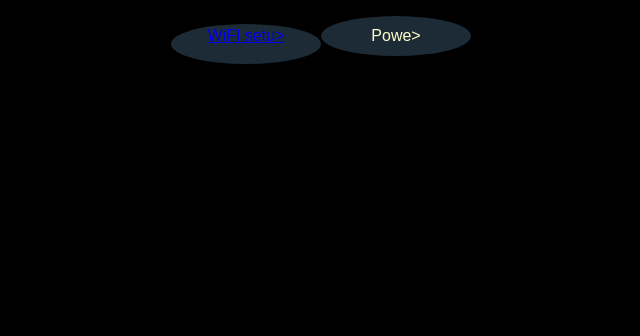
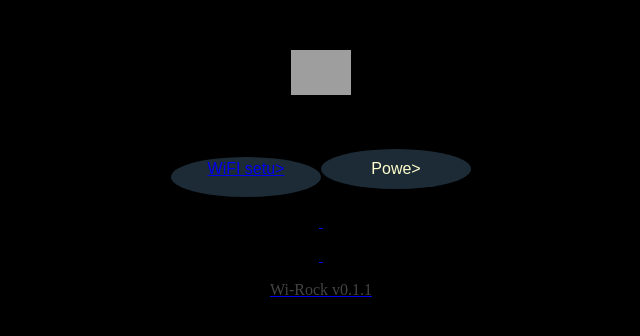
Before and after one commit to McDaisy/Wi-Rock, a Flask app: page / in a window 1280 px wide. Shown: the top 336 px of the page, without its empty margins (319-959 px from the left). Run offline with Flask 3, Linux system fonts and the light colour scheme; grey boxes are pictures that could not be loaded.

Commit message:
Update layout.html

```diff
--- a/root/web/templates/layout.html
+++ b/root/web/templates/layout.html
@@ -8,7 +8,13 @@
     <title>G2Link Setup</title>
   </head>
   <body>
+    <p align="center"><label>&nbsp;</label></p>
+    <p align="center"><img width="60" class="g2logo" src="/static/g2.svg"></p>
+    <p align="center"><label>&nbsp;</label></p>
     {% block body %}
     {% endblock %}
+    <p align="center"><label>&nbsp;</label></p>
+    <p align="center"><label>&nbsp;</label></p>
+    <p align="center"><label><font color="#444">Wi-Rock v0.1.1</font></label></p>
   </body>
 </html>
```
